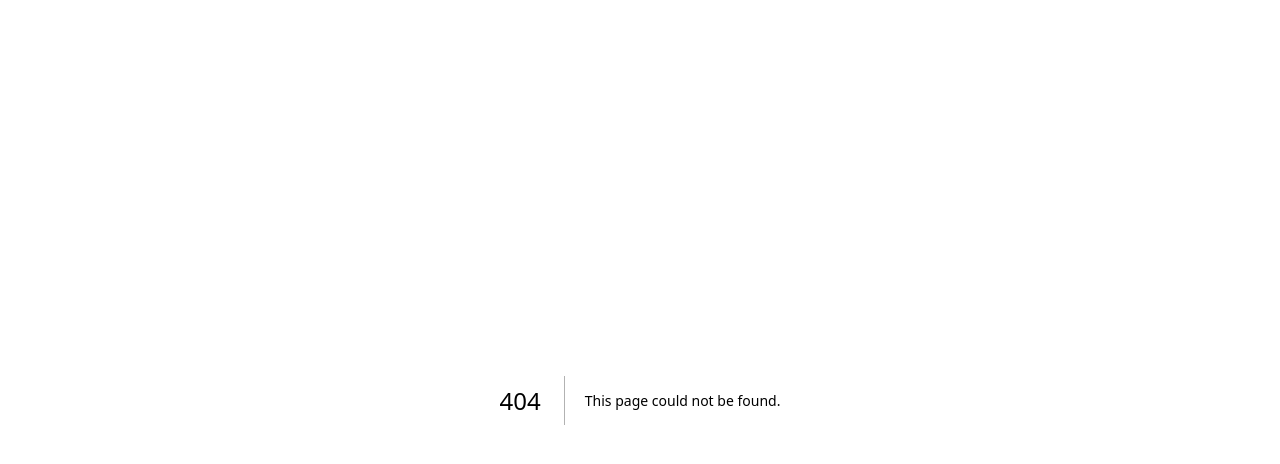
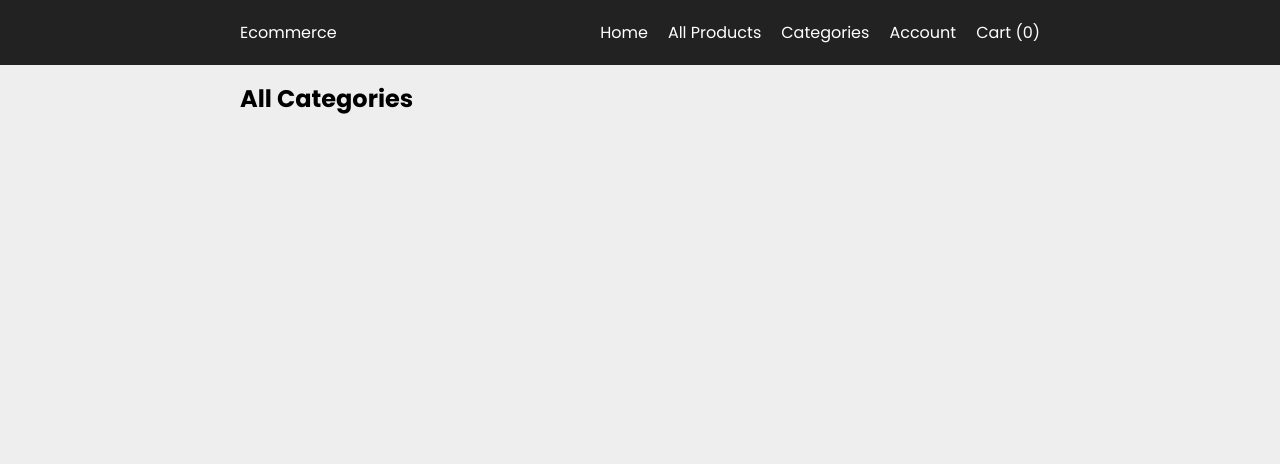
Before and after one commit to krakatua/ecommerce-front, a Next.js app: page /categories in a window 1280 px wide. Before the commit this address had no page. Shown: the top 464 px of the page. Built offline with nearby package versions, Linux system fonts and the light colour scheme.

Commit message:
Category Schema
Adding Category Schema

```diff
--- a/components/ProductsGrid.js
+++ b/components/ProductsGrid.js
@@ -12,7 +12,6 @@ const StyledProductsGrid = styled.div`
 `;
 
 export default function ProductsGrid({products}) {
-    console.log(products)
   return (
     <StyledProductsGrid>
         {products?.map((product) => (
--- /dev/null
+++ b/pages/categories.js
@@ -0,0 +1,16 @@
+import Center from "@/components/Center";
+import Header from "@/components/Header";
+import Title from "@/components/Title";
+import React from "react";
+
+export default function CategoriesPage() {
+  return (
+    <>
+      <Header />
+      <Center>
+        <Title>All Categories</Title>
+
+      </Center>
+    </>
+  );
+}
```
Also changed, not shown: modals/Category.js (added, +11 -0 lines), pages/products.js (+6 -2 lines).
